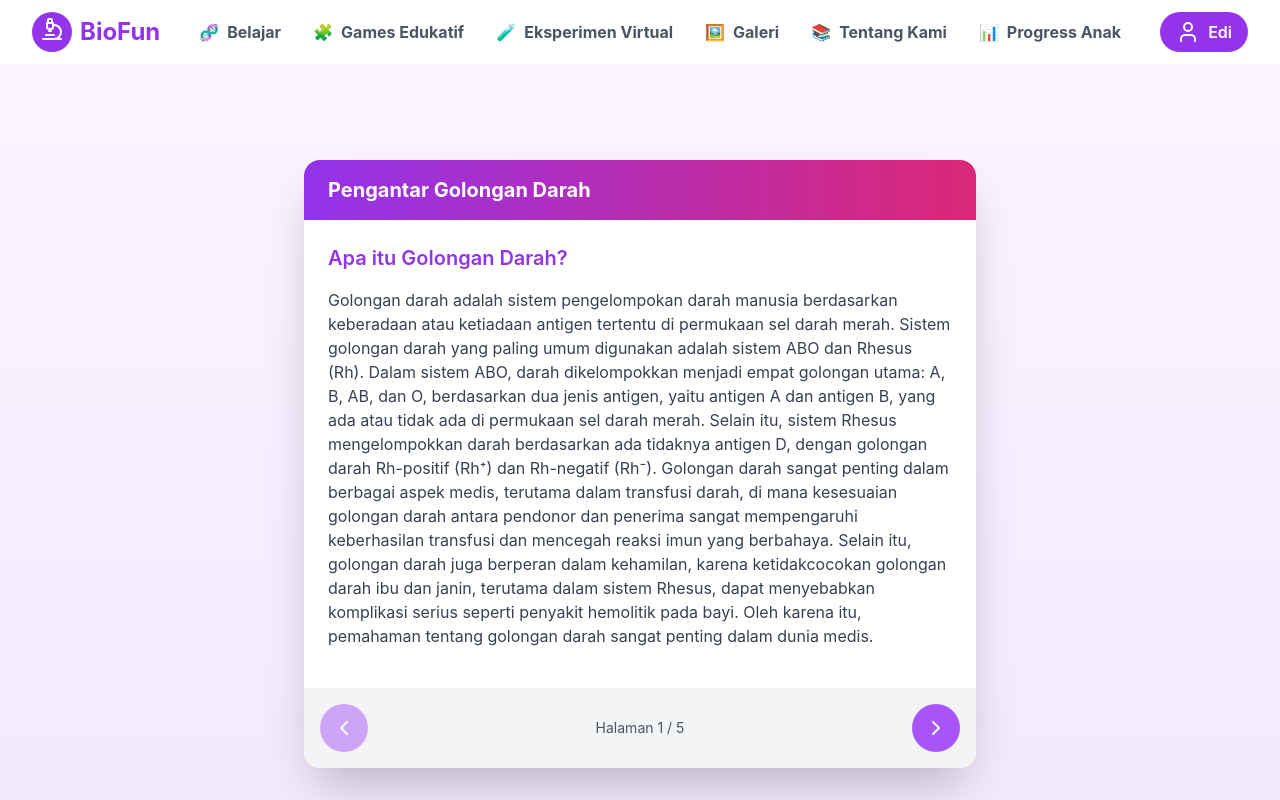
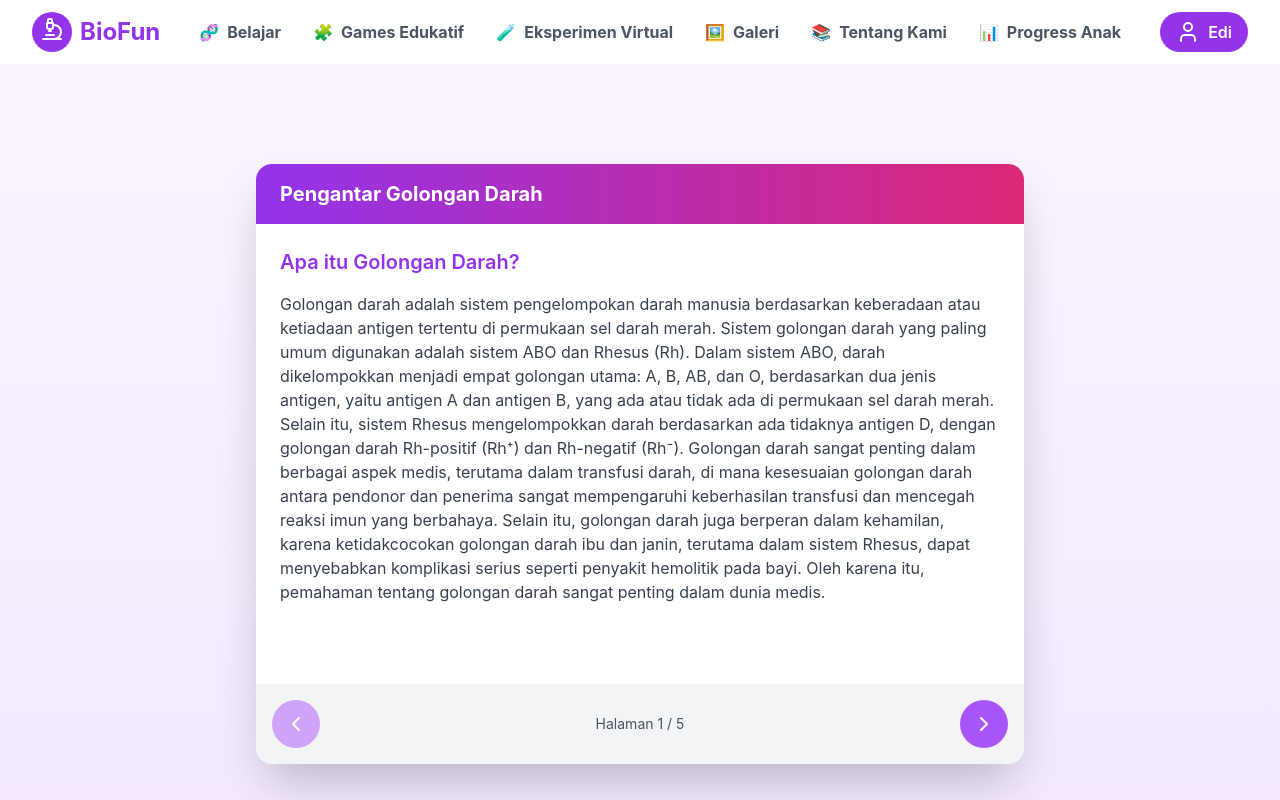
Before and after one commit to Ediw7/biofun, a React (Create React App) app: page /golongan-darah in a window 1280 px wide. Shown: the top 800 px of the page. Built offline with nearby package versions, Linux system fonts and the light colour scheme.

Commit message:
membuat scroll di gollongan darah

```diff
--- a/src/pages/GolonganDarah.js
+++ b/src/pages/GolonganDarah.js
@@ -54,8 +54,8 @@ const GolonganDarah = () => {
 
   return (
     <div className="min-h-screen bg-gradient-to-b from-purple-50 to-purple-100 flex flex-col justify-center items-center p-4">
-      <div className="w-full max-w-2xl">
-        <div className="bg-white rounded-2xl shadow-2xl overflow-hidden">
+      <div className="w-full max-w-3xl">
+        <div className="bg-white rounded-2xl shadow-2xl overflow-hidden h-[600px] flex flex-col">
           {/* Header */}
           <div className="bg-gradient-to-r from-purple-600 to-pink-600 text-white py-4 px-6 flex items-center justify-between">
             <h1 className="text-lg md:text-xl font-bold">
@@ -64,7 +64,7 @@ const GolonganDarah = () => {
           </div>
 
           {/* Content Section */}
-          <div className="p-6">
+          <div className="p-6 overflow-y-auto flex-1">
             <h2 className="text-xl font-semibold text-purple-600 mb-4">
               {slides[currentIndex].subtitle}
             </h2>
@@ -104,6 +104,6 @@ const GolonganDarah = () => {
       </div>
     </div>
   );
-};
+  };
 
 export default GolonganDarah;
```
